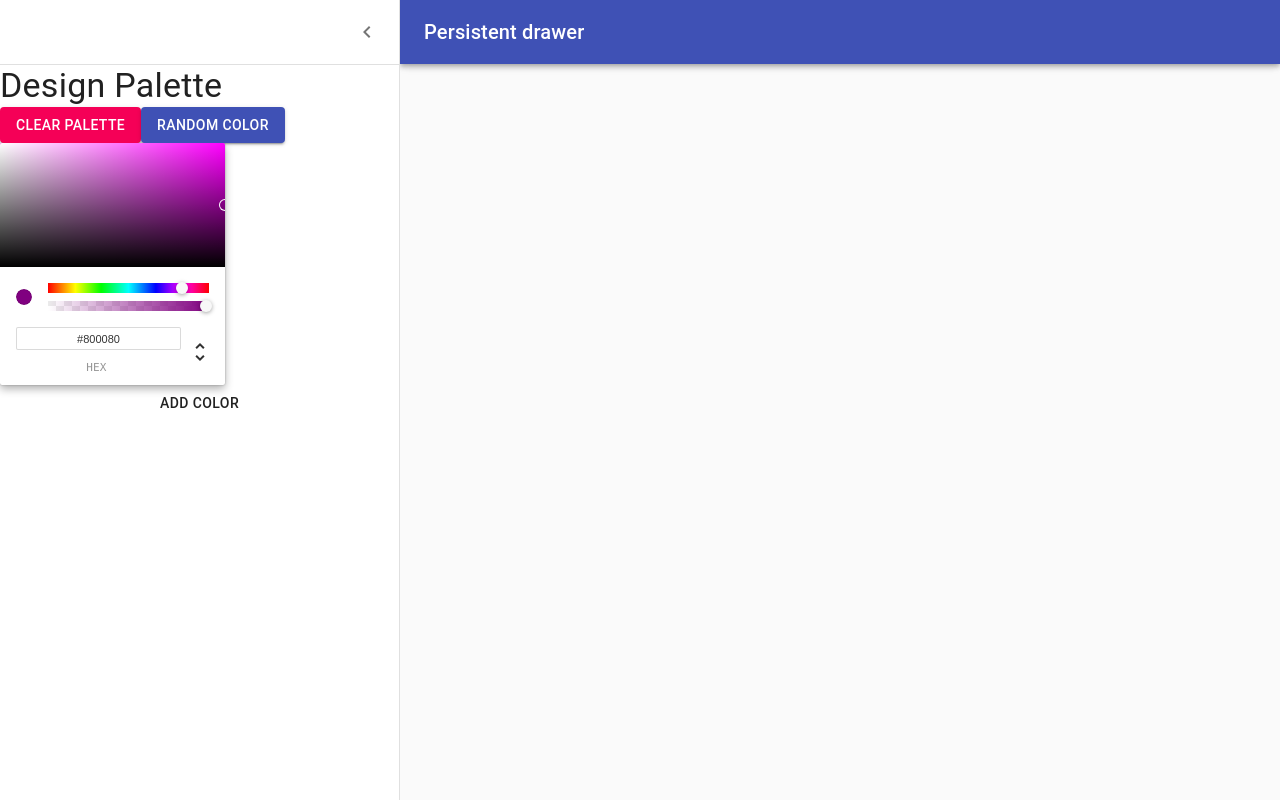
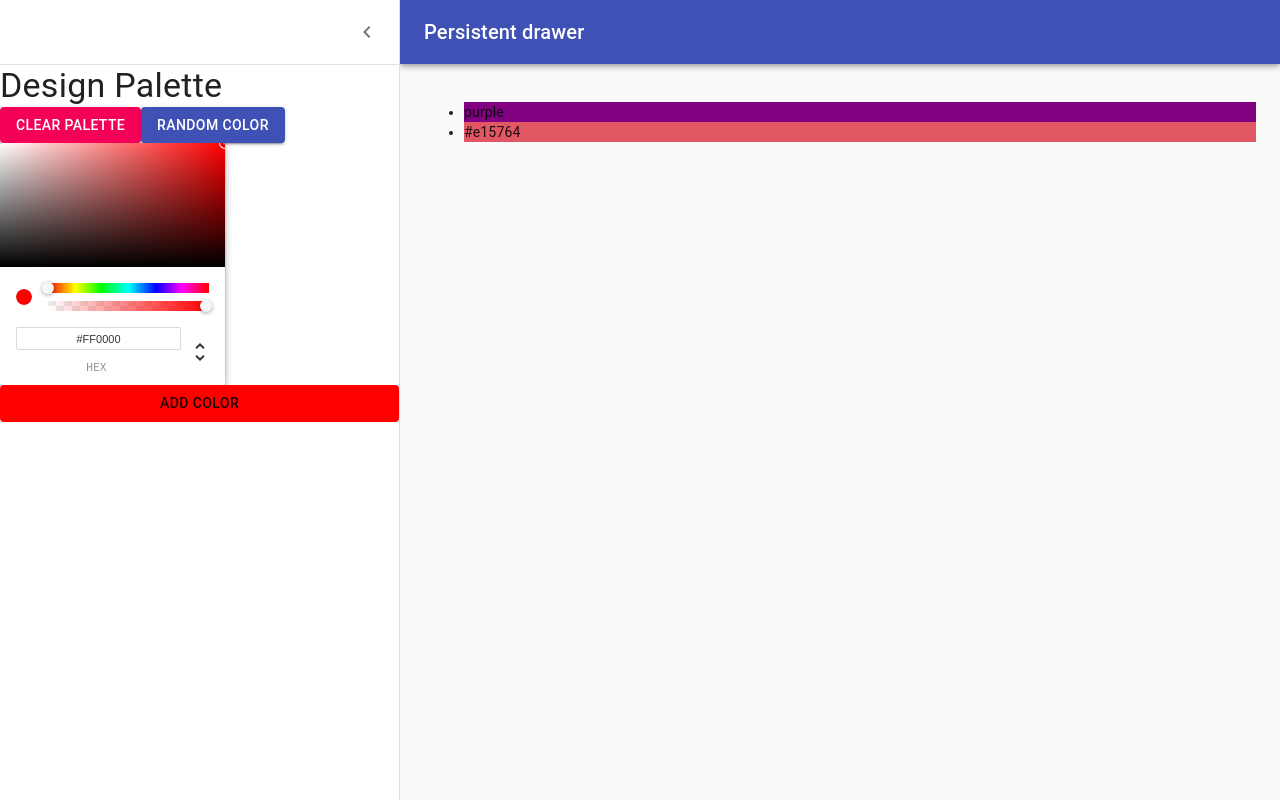
Before and after one commit to hke-cheng/ColorPalette, a React (Create React App) app: page /palette/new in a window 1280 px wide. Both pictures are taken after a click on the button "open drawer". Built offline with nearby package versions, Linux system fonts and the light colour scheme.

Commit message:
Connect colorpicker to button

```diff
--- a/package.json
+++ b/package.json
@@ -12,7 +12,7 @@
     "chroma-js": "^2.1.0",
     "rc-slider": "^9.2.4",
     "react": "^16.13.1",
-    "react-color": "^2.18.1",
+    "react-color": "^2.17.2",
     "react-copy-to-clipboard": "^5.0.2",
     "react-dom": "^16.13.1",
     "react-router-dom": "^5.2.0",
--- a/src/NewPaletteForm.js
+++ b/src/NewPaletteForm.js
@@ -1,4 +1,4 @@
-import React from 'react';
+import React, { useState } from 'react';
 import clsx from 'clsx';
 import { makeStyles, useTheme } from '@material-ui/core/styles';
 import Drawer from '@material-ui/core/Drawer';
@@ -12,7 +12,7 @@ import MenuIcon from '@material-ui/icons/Menu';
 import ChevronLeftIcon from '@material-ui/icons/ChevronLeft';
 import ChevronRightIcon from '@material-ui/icons/ChevronRight';
 import Button from '@material-ui/core/Button';
-import { ChromePicker} from 'react-color';
+import { ChromePicker } from 'react-color';
 
 
 const drawerWidth = 400;
@@ -76,8 +76,12 @@ const useStyles = makeStyles(theme => ({
 export default function NewPaletteForm() {
   const classes = useStyles();
   const theme = useTheme();
-  const [open, setOpen] = React.useState(false);
 
+  const [open, setOpen] = useState(false);
+  const [color, setColor] = useState("red");
+  const [colors, setColors] = useState(["purple", "#e15764"]);
+
+  //
   function handleDrawerOpen() {
     setOpen(true);
   }
@@ -86,6 +90,11 @@ export default function NewPaletteForm() {
     setOpen(false);
   }
 
+  function addNewColor(){
+    setColors([...colors, color])
+  };
+
+  //
   return (
     <div className={classes.root}>
       <CssBaseline />
@@ -135,14 +144,19 @@ export default function NewPaletteForm() {
         </div>
 
         <ChromePicker
-          color="purple"
-          onChangeComplete={(newColor) => console.log(newColor)}
+          color={color}
+          onChangeComplete={newColor => setColor(newColor.hex)}
         />
 
 
         <Button
           variant="container"
-          color="primary">Add Color</Button>
+          color="primary"
+          style={{ backgroundColor: color }}
+          onClick={()=>addNewColor()}
+        >
+          Add Color
+        </Button>
 
       </Drawer>
 
@@ -152,6 +166,11 @@ export default function NewPaletteForm() {
         })}
       >
         <div className={classes.drawerHeader} />
+        <ul>
+          {colors.map(color => (
+            <li style={{backgroundColor:`${color}`}}>{color}</li>
+          ))}
+        </ul>
 
       </main>
     </div>
```
Also changed, not shown: 1 other file (tests, documents, lock files or other folders).
